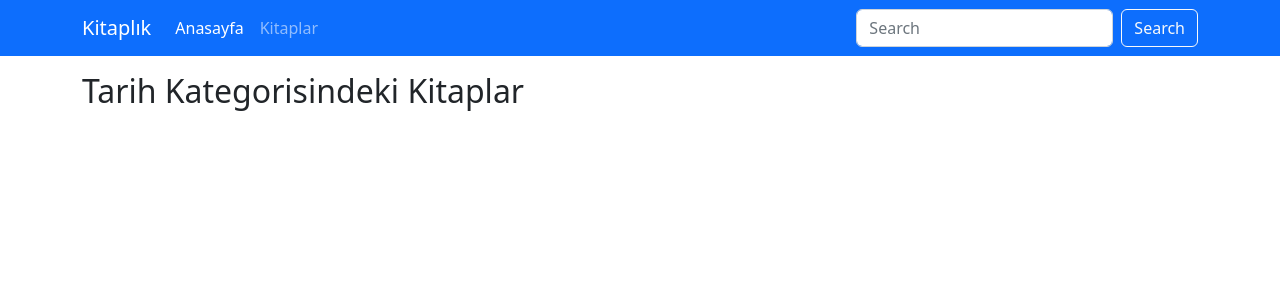
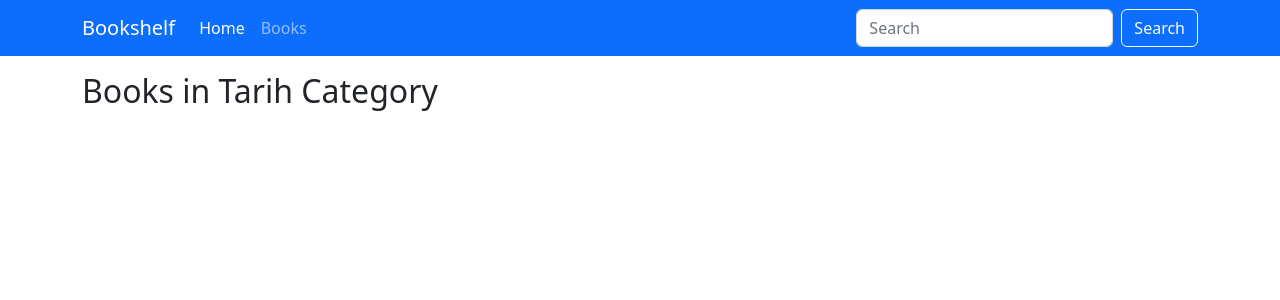
Before and after one commit to GrimezSec/Bookshelf-Django, a Django app: page /categories/1/books in a window 1280 px wide. Shown: the top 300 px of the page. Run offline with Django 4.2, Linux system fonts and the light colour scheme; data comes from the database, SQL or seed files in the repository; both versions use the stored data as it was after the commit.

Commit message:
Updated and Changed

```diff
--- a/books/templates/bookdetail.html
+++ b/books/templates/bookdetail.html
@@ -7,7 +7,7 @@
     rel="stylesheet"
     integrity="sha384-rbsA2VBKQhggwzxH7pPCaAqO46MgnOM80zW1RWuH61DGLwZJEdK2Kadq2F9CUG65"
     crossorigin="anonymous">
-    <title>Kitaplık</title>
+    <title>Bookshelf</title>
 </head>
 <body>
 
--- a/books/templates/books.html
+++ b/books/templates/books.html
@@ -7,7 +7,7 @@
     rel="stylesheet"
     integrity="sha384-rbsA2VBKQhggwzxH7pPCaAqO46MgnOM80zW1RWuH61DGLwZJEdK2Kadq2F9CUG65"
     crossorigin="anonymous">
-    <title>Kitaplık</title>
+    <title>Bookshelf Django</title>
 </head>
 <body>
     {% include 'partials/_navbar.html' %}
--- a/books/templates/books_by_category.html
+++ b/books/templates/books_by_category.html
@@ -10,7 +10,7 @@
 
 {% include 'partials/_navbar.html' %}
 <div class="container mt-3">
-    <h2>{{ kategori.name }} Kategorisindeki Kitaplar</h2>
+    <h2> Books in {{ kategori.name }} Category </h2>
     <div class="row">
         {% for kitap in kitaplar %}
         <div class="col-md-4">
@@ -19,7 +19,7 @@
                 <div class="card-body">
                     <h5 class="card-title">{{ kitap.kitap_adi }}</h5>
                     <p class="card-text">{{ kitap.aciklama }}</p>
-                    <a href="{% url 'detail' kitap.id %}" class="btn btn-primary">Detaylar</a>
+                    <a href="{% url 'detail' kitap.id %}" class="btn btn-primary">Details</a>
                 </div>
             </div>
         </div>
--- a/books/templates/index.html
+++ b/books/templates/index.html
@@ -7,7 +7,7 @@
     rel="stylesheet"
     integrity="sha384-rbsA2VBKQhggwzxH7pPCaAqO46MgnOM80zW1RWuH61DGLwZJEdK2Kadq2F9CUG65"
     crossorigin="anonymous">
-    <title>Kitaplık</title>
+    <title>Bookshelf Django</title>
 </head>
 <body>
 
--- a/books/templates/partials/_navbar.html
+++ b/books/templates/partials/_navbar.html
@@ -1,16 +1,16 @@
 <nav class="navbar navbar-expand-lg navbar-dark bg-primary">
     <div class="container">
-      <a class="navbar-brand" href="{% url 'home' %}">Kitaplık</a>
+      <a class="navbar-brand" href="{% url 'home' %}">Bookshelf</a>
       <button class="navbar-toggler" type="button" data-bs-toggle="collapse" data-bs-target="#navbarColor02" aria-controls="navbarColor02" aria-expanded="false" aria-label="Toggle navigation">
         <span class="navbar-toggler-icon"></span>
       </button>
       <div class="collapse navbar-collapse" id="navbarColor02">
         <ul class="navbar-nav me-auto mb-2 mb-lg-0">
           <li class="nav-item">
-            <a class="nav-link active" aria-current="page" href="{% url 'home' %}">Anasayfa</a>
+            <a class="nav-link active" aria-current="page" href="{% url 'home' %}">Home</a>
           </li>
           <li class="nav-item">
-            <a class="nav-link" href="{% url 'books'%}">Kitaplar</a>
+            <a class="nav-link" href="{% url 'books'%}">Books</a>
           </li>
           <li class="nav-item">
         </ul>
```
Also changed, not shown: db.sqlite3.
